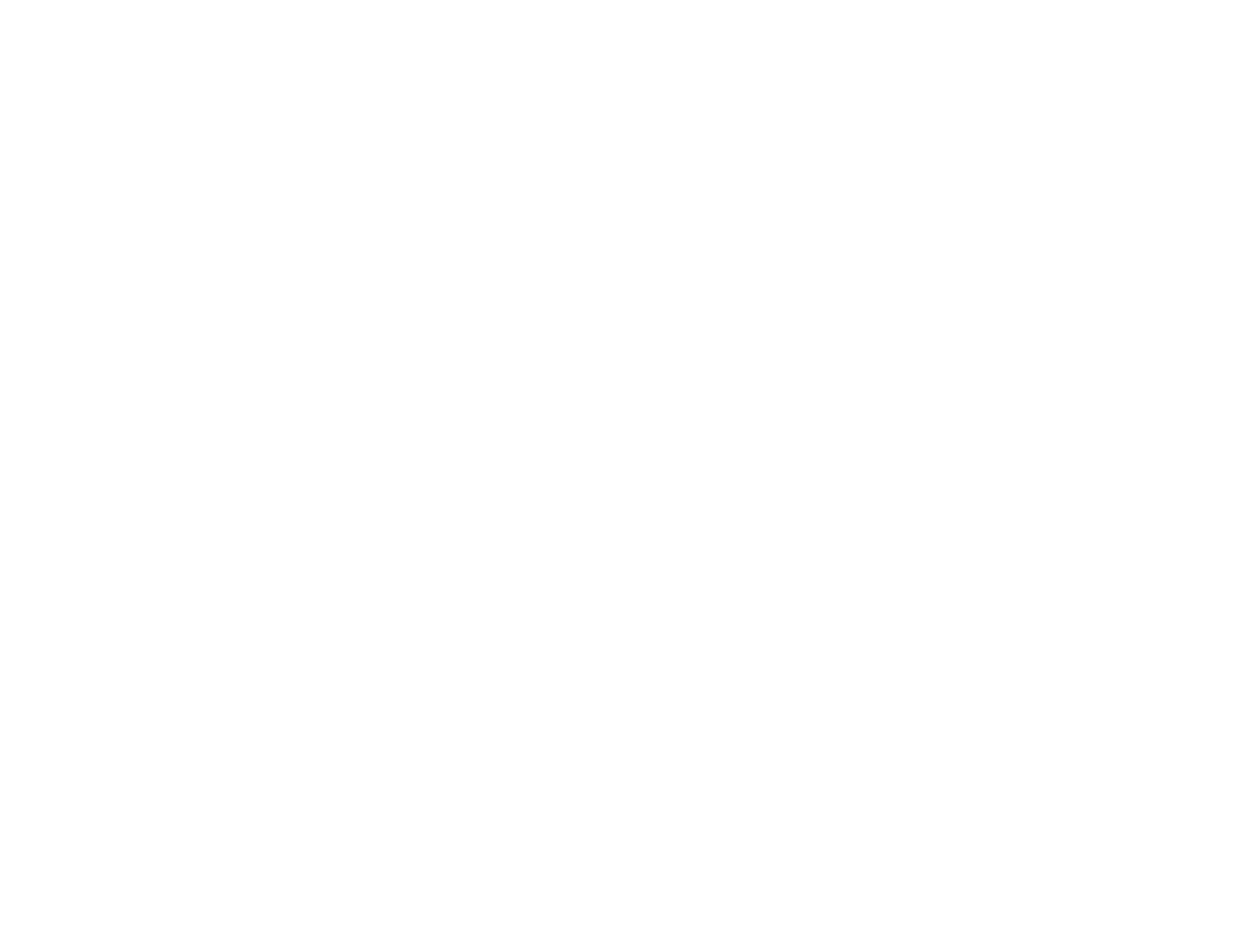
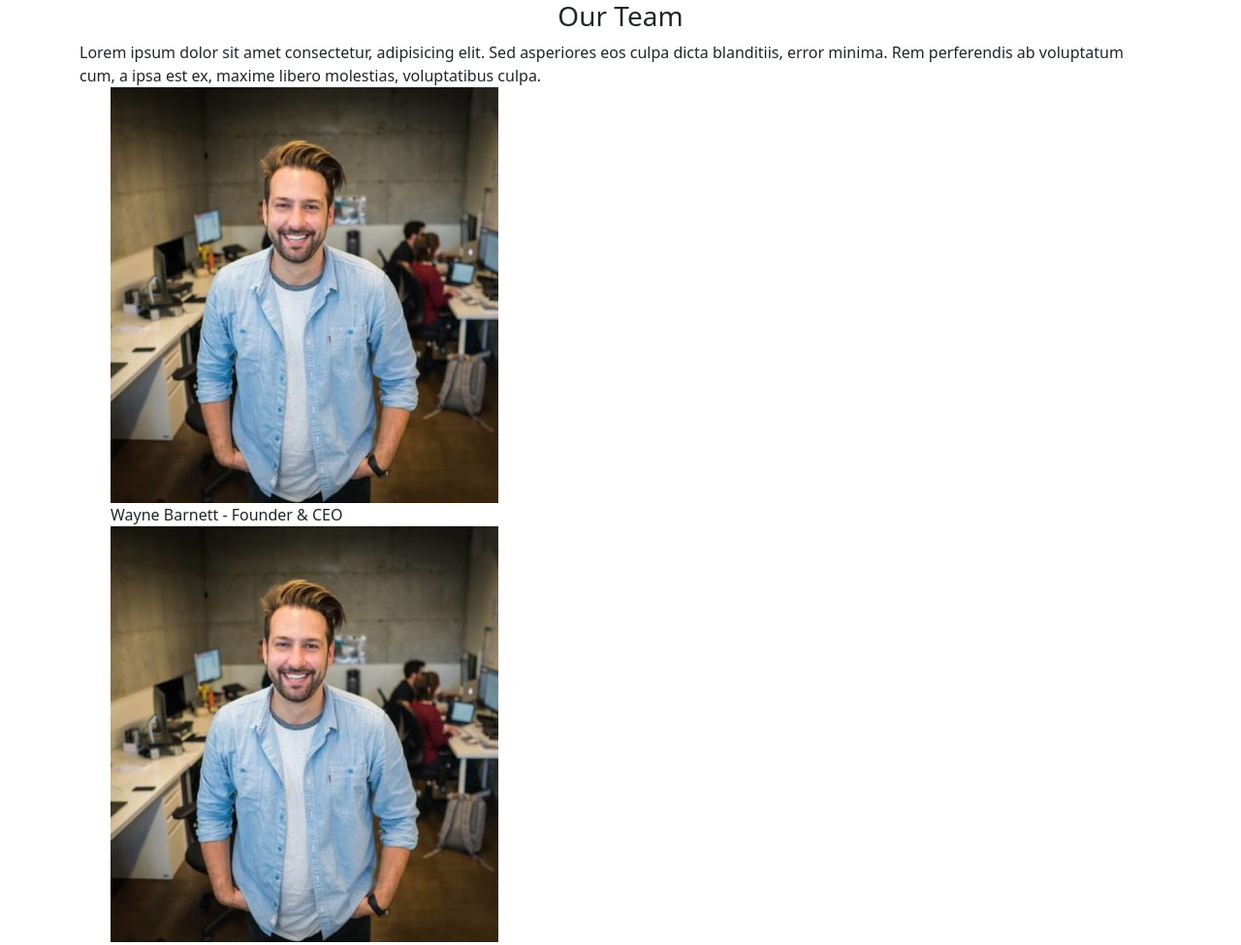
Before and after one commit to gautr0n/js-our-team, a plain HTML site: page index.html in a window 1280 px wide. Shown: the top 975 px of the page at 97% size. Before the commit the page ends 800 px from the top, so only its background shows below. Drawn offline with nearby package versions, Linux system fonts and the light colour scheme.

Commit message:
java setup

```diff
--- a/css/style.css
+++ b/css/style.css
@@ -4,6 +4,7 @@
     padding: 0;
     box-sizing: border-box;
     text-decoration: none;
+    list-style-type: none;
 }
 
 /*utilities*/
--- a/index.html
+++ b/index.html
@@ -11,6 +11,13 @@
     <title>Document</title>
 </head>
 <body>
+    <div class="container">
+        <header>
+            <h3 class="justify-content-center d-flex">Our Team</h3>
+            <div>Lorem ipsum dolor sit amet consectetur, adipisicing elit. Sed asperiores eos culpa dicta blanditiis, error minima. Rem perferendis ab voluptatum cum, a ipsa est ex, maxime libero molestias, voluptatibus culpa.</div>
+        </header>
+        <ul id="team-list"></ul>
+    </div>
     <script src="https://unpkg.com/vue@3"></script>
     <!--java script-->
     <script src="js/script.js"></script>
--- a/js/script.js
+++ b/js/script.js
@@ -0,0 +1,51 @@
+/* Wayne Barnett	Founder & CEO	wayne-barnett-founder-ceo.jpg
+Angela Caroll	Chief Editor	angela-caroll-chief-editor.jpg
+Walter Gordon	Office Manager	walter-gordon-office-manager.jpg
+Angela Lopez	Social Media Manager	angela-lopez-social-media-manager.jpg
+Scott Estrada	Developer	scott-estrada-developer.jpg
+Barbara Ramos	Graphic Designer	barbara-ramos-graphic-designer.jpg */
+
+const teamMembers = [
+    {
+        nameSurname: 'Wayne Barnett',
+        role: 'Founder & CEO',
+        image: 'wayne-barnett-founder-ceo.jpg',
+    },
+    {
+        nameSurname: 'Wayne Barnett',
+        role: 'Founder & CEO',
+        image: 'wayne-barnett-founder-ceo.jpg',
+    },
+    {
+        nameSurname: 'Wayne Barnett',
+        role: 'Founder & CEO',
+        image: 'wayne-barnett-founder-ceo.jpg',
+    },
+    {
+        nameSurname: 'Wayne Barnett',
+        role: 'Founder & CEO',
+        image: 'wayne-barnett-founder-ceo.jpg',
+    },
+    {
+        nameSurname: 'Wayne Barnett',
+        role: 'Founder & CEO',
+        image: 'wayne-barnett-founder-ceo.jpg',
+    },
+    {
+        nameSurname: 'Wayne Barnett',
+        role: 'Founder & CEO',
+        image: 'wayne-barnett-founder-ceo.jpg',
+    },
+];
+
+console.table(teamMembers);
+
+const teamList = document.getElementById('team-list');
+
+let items = '';
+for(let i = 0; i < teamMembers.length; i++){
+    const member = teamMembers[i];
+    items += `<li><img src="img/${member.image}" alt=""> <br> ${member.nameSurname} - ${member.role}  </li>`;
+}
+
+teamList.innerHTML = items;
```
